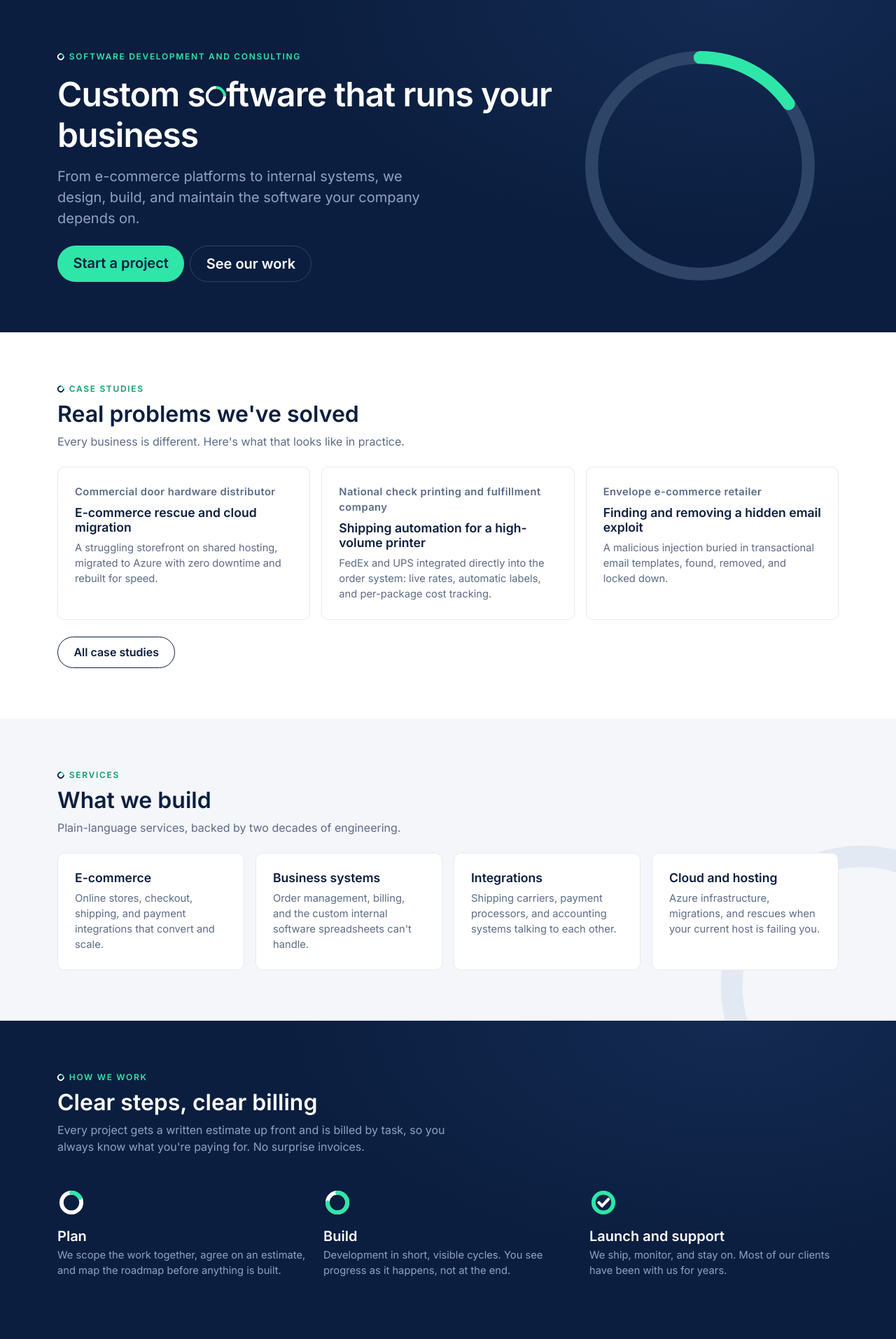
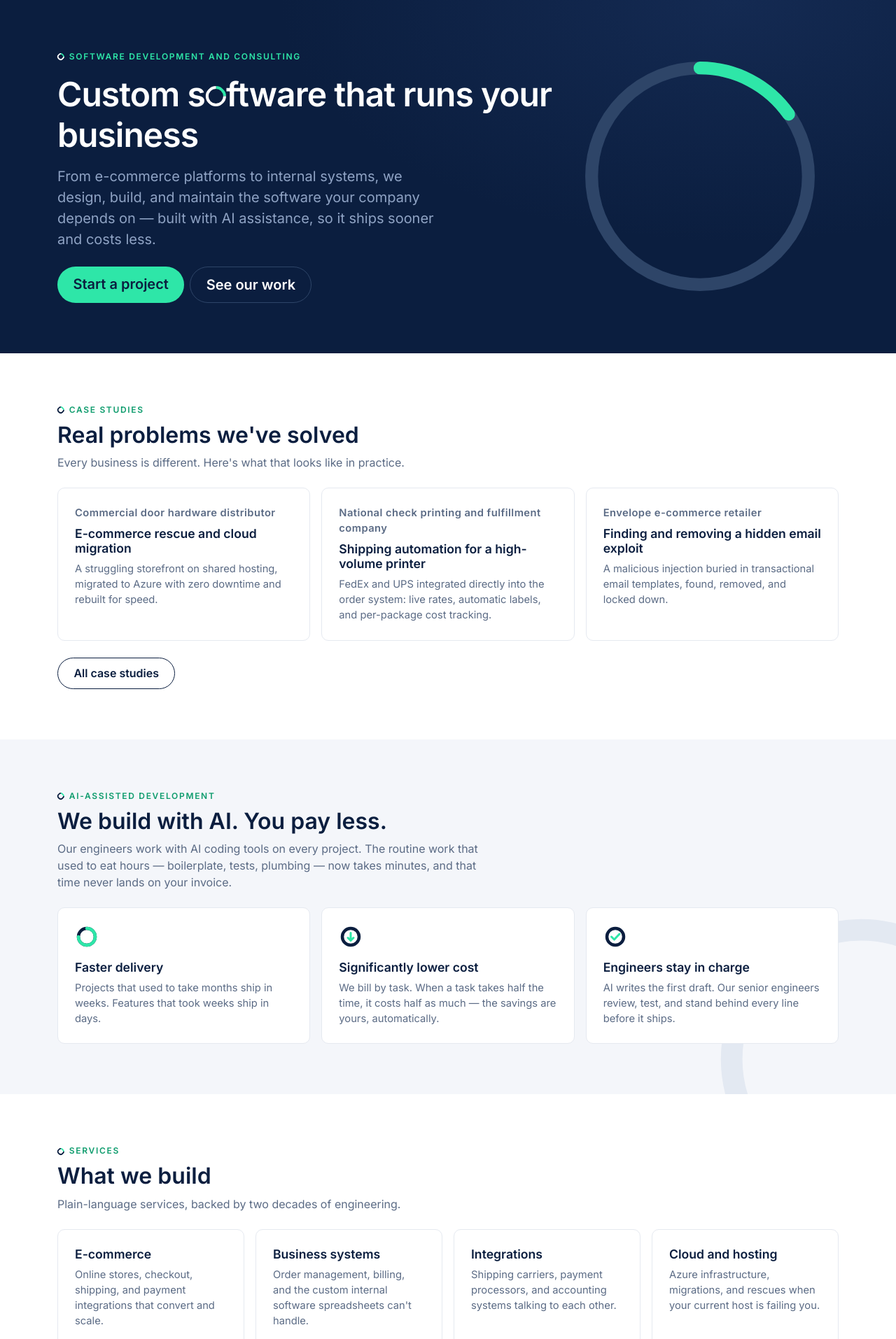
Before and after one commit to moshe9833/jaxotrch, an ASP.NET Core app: page / in a window 1280 px wide. Shown: the part 60-1974 px from the top of the page at 70% size. Run offline with ASP.NET Core 8, Linux system fonts and the light colour scheme.

Commit message:
Make AI-assisted development a headline message
- Home: new 'We build with AI. You pay less.' section after case
  studies, with three ring-icon cards (faster delivery, significantly
  lower cost, engineers stay in charge); hero subline mentions AI
- Services: 'Why our estimates come in lower' callout before the CTA
- About: 'How we use AI' section and an At-a-glance bullet
- Meta description updated for search
- CLAUDE.md: key message documented, with a rule against inventing
  specific savings numbers until real ones are supplied

Co-Authored-By: Claude Fable 5 <noreply@anthropic.com>
Claude-Session: https://claude.ai/code/session_011kiyKmK77tj1Y9z3uKEWoG

```diff
--- a/Jaxo.Web/Views/Home/About.cshtml
+++ b/Jaxo.Web/Views/Home/About.cshtml
@@ -15,6 +15,9 @@
                 <p>We're deliberately small. When you work with Jaxo, you work directly with the people writing your software. Questions get answered by the person who knows the answer, and decisions get made in one conversation instead of three meetings.</p>
                 <p>Most of our client relationships span years. We think that's the best case study there is.</p>
 
+                <h2>How we use AI</h2>
+                <p>We build with AI coding tools on every project — drafting code, writing tests, catching problems early. It makes us significantly faster, and because we bill by task, faster work means smaller invoices. What doesn't change: a senior engineer reviews, tests, and stands behind every line we ship.</p>
+
                 <h2>How we bill</h2>
                 <p>Every project starts with a written estimate. Work is billed by task, so you can see exactly where every hour went — and you can pause, reprioritize, or stop at any point. No retainers you don't use, no surprise invoices.</p>
             </div>
@@ -24,6 +27,7 @@
                     <ul class="jx-list mb-0 mt-3">
                         <li>Based in Monroe, NY</li>
                         <li>20+ years building business software</li>
+                        <li>AI-assisted, senior-engineer reviewed</li>
                         <li>E-commerce, manufacturing, and services</li>
                         <li>Microsoft technology specialists</li>
                     </ul>
--- a/Jaxo.Web/Views/Home/Index.cshtml
+++ b/Jaxo.Web/Views/Home/Index.cshtml
@@ -10,7 +10,7 @@
                     <span class="visually-hidden">Custom software that runs your business</span>
                     <span aria-hidden="true">Custom s<span class="jx-o"></span>ftware that runs your business</span>
                 </h1>
-                <p class="fs-5 mb-4" style="max-width: 560px;">From e-commerce platforms to internal systems, we design, build, and maintain the software your company depends on.</p>
+                <p class="fs-5 mb-4" style="max-width: 560px;">From e-commerce platforms to internal systems, we design, build, and maintain the software your company depends on — built with AI assistance, so it ships sooner and costs less.</p>
                 <div class="d-flex gap-2 flex-wrap">
                     <a class="btn btn-jaxo btn-lg" asp-action="Contact">Start a project</a>
                     <a class="btn btn-jaxo-outline-light btn-lg" asp-action="Work">See our work</a>
@@ -44,6 +44,46 @@
 </section>
 
 <section class="jx-section jx-section-light">
+    <div class="container">
+        <p class="jx-eyebrow mb-2">AI-assisted development</p>
+        <h2>We build with AI. You pay less.</h2>
+        <p class="jx-lead mb-4">Our engineers work with AI coding tools on every project. The routine work that used to eat hours — boilerplate, tests, plumbing — now takes minutes, and that time never lands on your invoice.</p>
+        <div class="row g-3">
+            <div class="col-md-4">
+                <div class="jx-card">
+                    <svg width="34" height="34" viewBox="0 0 34 34" aria-hidden="true" class="mb-3">
+                        <circle cx="17" cy="17" r="12" stroke="#0B1E3F" stroke-width="4.5" fill="none"/>
+                        <path d="M17 5 A12 12 0 1 1 5 17" stroke="#2EE6A8" stroke-width="4.5" fill="none" stroke-linecap="round"/>
+                    </svg>
+                    <h3>Faster delivery</h3>
+                    <p>Projects that used to take months ship in weeks. Features that took weeks ship in days.</p>
+                </div>
+            </div>
+            <div class="col-md-4">
+                <div class="jx-card">
+                    <svg width="34" height="34" viewBox="0 0 34 34" aria-hidden="true" class="mb-3">
+                        <circle cx="17" cy="17" r="12" stroke="#0B1E3F" stroke-width="4.5" fill="none"/>
+                        <path d="M17 11.5 V22 M13 18.5 L17 22.5 L21 18.5" stroke="#2EE6A8" stroke-width="3" fill="none" stroke-linecap="round" stroke-linejoin="round"/>
+                    </svg>
+                    <h3>Significantly lower cost</h3>
+                    <p>We bill by task. When a task takes half the time, it costs half as much — the savings are yours, automatically.</p>
+                </div>
+            </div>
+            <div class="col-md-4">
+                <div class="jx-card">
+                    <svg width="34" height="34" viewBox="0 0 34 34" aria-hidden="true" class="mb-3">
+                        <circle cx="17" cy="17" r="12" stroke="#0B1E3F" stroke-width="4.5" fill="none"/>
+                        <path d="M11.5 17 L15.5 21 L23 13" stroke="#2EE6A8" stroke-width="3" fill="none" stroke-linecap="round" stroke-linejoin="round"/>
+                    </svg>
+                    <h3>Engineers stay in charge</h3>
+                    <p>AI writes the first draft. Our senior engineers review, test, and stand behind every line before it ships.</p>
+                </div>
+            </div>
+        </div>
+    </div>
+</section>
+
+<section class="jx-section">
     <div class="container">
         <p class="jx-eyebrow mb-2">Services</p>
         <h2>What we build</h2>
--- a/Jaxo.Web/Views/Shared/_Layout.cshtml
+++ b/Jaxo.Web/Views/Shared/_Layout.cshtml
@@ -4,7 +4,7 @@
     <meta charset="utf-8" />
     <meta name="viewport" content="width=device-width, initial-scale=1.0" />
     <title>@ViewData["Title"] — Jaxo</title>
-    <meta name="description" content="Jaxo builds custom software for growing businesses: e-commerce, order management, integrations, and Azure cloud hosting. Based in New York." />
+    <meta name="description" content="Jaxo builds custom software for growing businesses: e-commerce, order management, integrations, and Azure cloud hosting. AI-assisted development means faster delivery at significantly lower cost. Based in New York." />
     <link rel="icon" type="image/svg+xml" href="~/img/favicon.svg" />
     <link href="https://cdn.jsdelivr.net/npm/bootstrap@5.3.3/dist/css/bootstrap.min.css" rel="stylesheet" />
     <link rel="preconnect" href="https://fonts.googleapis.com" />
```
Also changed, not shown: Jaxo.Web/CLAUDE.md (+4 -0 lines), Jaxo.Web/Views/Home/Services.cshtml (+12 -0 lines).
